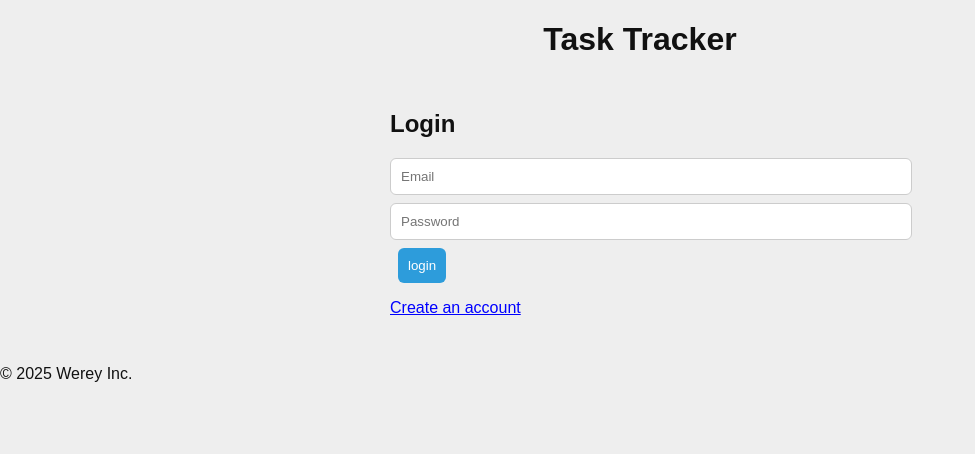
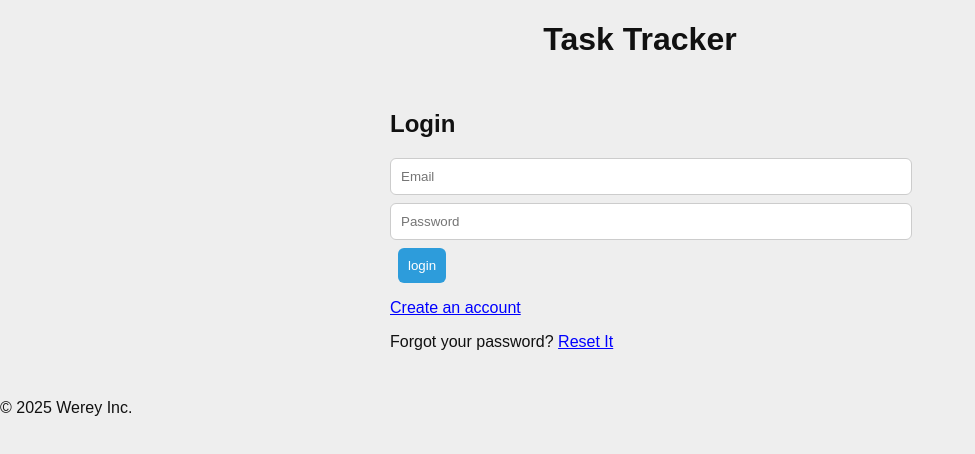
Before and after one commit to King-Code-938/React-Crash, a React (Create React App) app: page /authenticate in a window 1280 px wide. Shown: the top 454 px of the page, without its empty margins (0-975 px from the left). Built offline with nearby package versions, Linux system fonts and the light colour scheme; no server answers.

Commit message:
fix: add password reset link in AuthForm and clear email state in ForgotPassword

```diff
--- a/src/components/AuthForm.jsx
+++ b/src/components/AuthForm.jsx
@@ -107,6 +107,18 @@ function AuthForm({ setToken, AUTH_API_URL }) {
           style={{ cursor: 'pointer', color: 'blue', textDecoration: 'underline' }}>
           {mode === 'login' ? 'Create an account' : 'Back to login'}
         </p>
+        {mode === 'login' && (
+          <p>
+            Forgot your password?{' '}
+            <span
+              onClick={() => {
+                <Navigate to={'/forgot-password'} />;
+              }}
+              style={{ cursor: 'pointer', color: 'blue', textDecoration: 'underline' }}>
+              Reset It
+            </span>
+          </p>
+        )}
       </form>
     );
   }
--- a/src/components/ForgotPassword.jsx
+++ b/src/components/ForgotPassword.jsx
@@ -16,6 +16,8 @@ function ForgotPassword({ AUTH_API_URL }) {
         if (data.message === 'Email not found') {
           toast.error('Email not found');
         } else if (data.message === 'Reset link sent') {
+          console.log('Reset link sent:', data.token);
+          setEmail('');
           toast.success('Reset link sent to your email');
         }
       })
```
Also changed, not shown: vercel.json (added).
